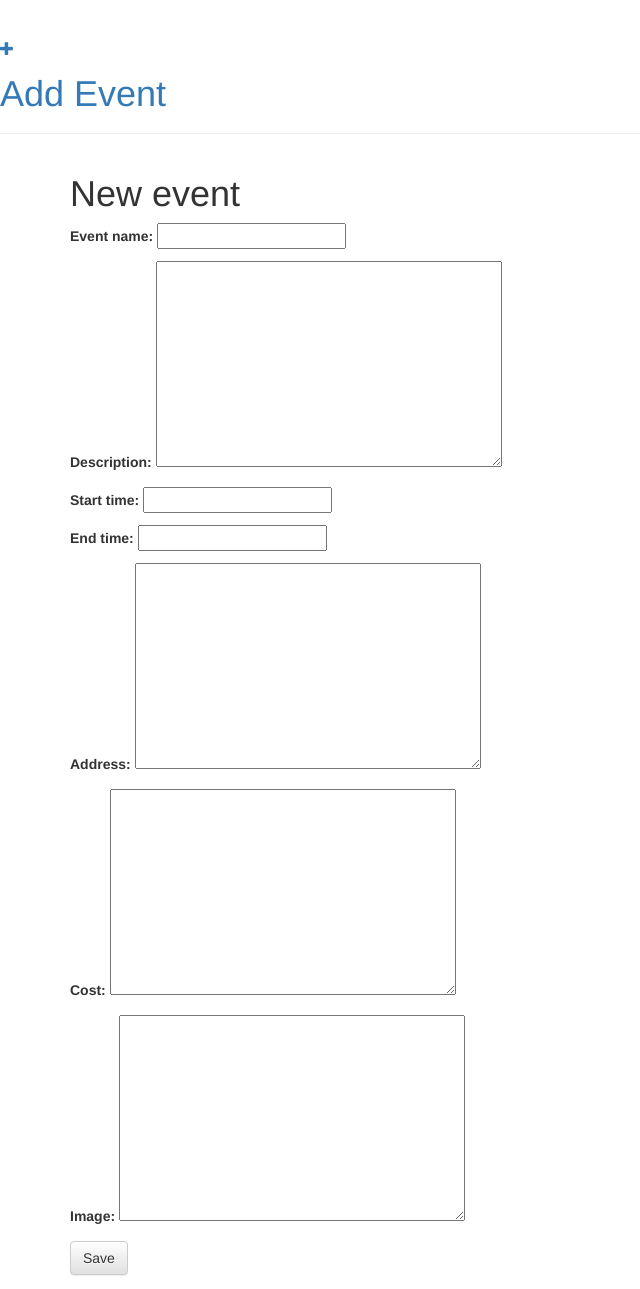
After one commit to reveles-hackohio17/Reveles, a Django app: a page that uses www/templates/www/add_event.html in a window 1280 px wide. The commit adds this page. Shown: the whole page, without its empty margins (0-640 px from the left). Run offline with Django 3.2, Linux system fonts and the light colour scheme; some libraries are stand-ins or nearby versions.

Commit message:
Added "add event" page, some geocoding stuff

```diff
--- /dev/null
+++ b/www/forms.py
@@ -0,0 +1,12 @@
+from django import forms
+from events.models import Event
+from functools import partial
+DateInput = partial(forms.DateInput, {'class': 'datepicker'})
+
+class EventForm(forms.ModelForm):
+
+    start_time = forms.DateField(widget=DateInput())
+    end_time = forms.DateField(widget=DateInput())
+    class Meta:
+        model = Event
+        fields = ('event_name', 'description', 'start_time', 'end_time', 'address', 'cost', 'image')
--- /dev/null
+++ b/www/templates/www/add_event.html
@@ -0,0 +1,35 @@
+{% load staticfiles %}
+<html>
+    <head>
+        <title>Add Event</title>
+        <link rel="stylesheet" href="//maxcdn.bootstrapcdn.com/bootstrap/3.2.0/css/bootstrap.min.css">
+        <link rel="stylesheet" href="//maxcdn.bootstrapcdn.com/bootstrap/3.2.0/css/bootstrap-theme.min.css">
+        <link href='//fonts.googleapis.com/css?family=Lobster&subset=latin,latin-ext' rel='stylesheet' type='text/css'>
+    </head>
+    <body>
+        <div class="page-header">
+            <a href="{% url 'add_event' %}" class="top-menu"><span class="glyphicon glyphicon-plus"></span></a>
+            <h1><a href="/">Add Event</a></h1>
+        </div>
+        <link rel="stylesheet" href="http://code.jquery.com/ui/1.11.0/themes/smoothness/jquery-ui.css">
+        <script src="http://code.jquery.com/jquery-1.9.1.js"></script>
+        <script src="http://code.jquery.com/ui/1.11.0/jquery-ui.js"></script>
+        <script>
+        $(document).ready(function() {
+            $('.datepicker').datepicker();
+        });
+        </script>
+        <div class="content container">
+            <div class="row">
+                <div class="col-md-8">
+                        <h1>New event</h1>
+                        <form method="POST" class="post-form">{% csrf_token %}
+                            {{ form.as_p }}
+
+                            <button type="submit" class="save btn btn-default">Save</button>
+                        </form>
+                </div>
+            </div>
+        </div>
+    </body>
+</html>
--- a/www/urls.py
+++ b/www/urls.py
@@ -4,5 +4,6 @@ from . import views
 urlpatterns = [
     url(r'^$', views.homepage, name='homepage'),
     url(r'^map/?$', views.map, name='map'),
+    url(r'^add-event/?$', views.add_event, name='add_event'),
 
 ]
--- a/www/views.py
+++ b/www/views.py
@@ -1,6 +1,7 @@
 from django.shortcuts import render
 from events.models import Event
 from django.core import serializers
+from .forms	import EventForm
 
 # Create your views here.
 def homepage(request):
@@ -11,3 +12,16 @@ def map(request):
     events = json_serializer.serialize(Event.objects.all(), ensure_ascii=False)
     #events = Event.objects.all()
     return render(request, 'www/map.html', {'events': events})
+
+def add_event(request):
+    if request.method == "POST":
+        form = EventForm(request.POST)
+        if form.is_valid():
+            post = form.save(commit=False)
+            post.author = request.user
+            post.save()
+			#try using geopy for address geocoding
+            #return redirect('map')
+    else:
+        form = EventForm()
+    return render(request, 'www/add_event.html', {'form': form})
```
Also changed, not shown: www/templates/www/map.html (+18 -6 lines), db.sqlite3.
